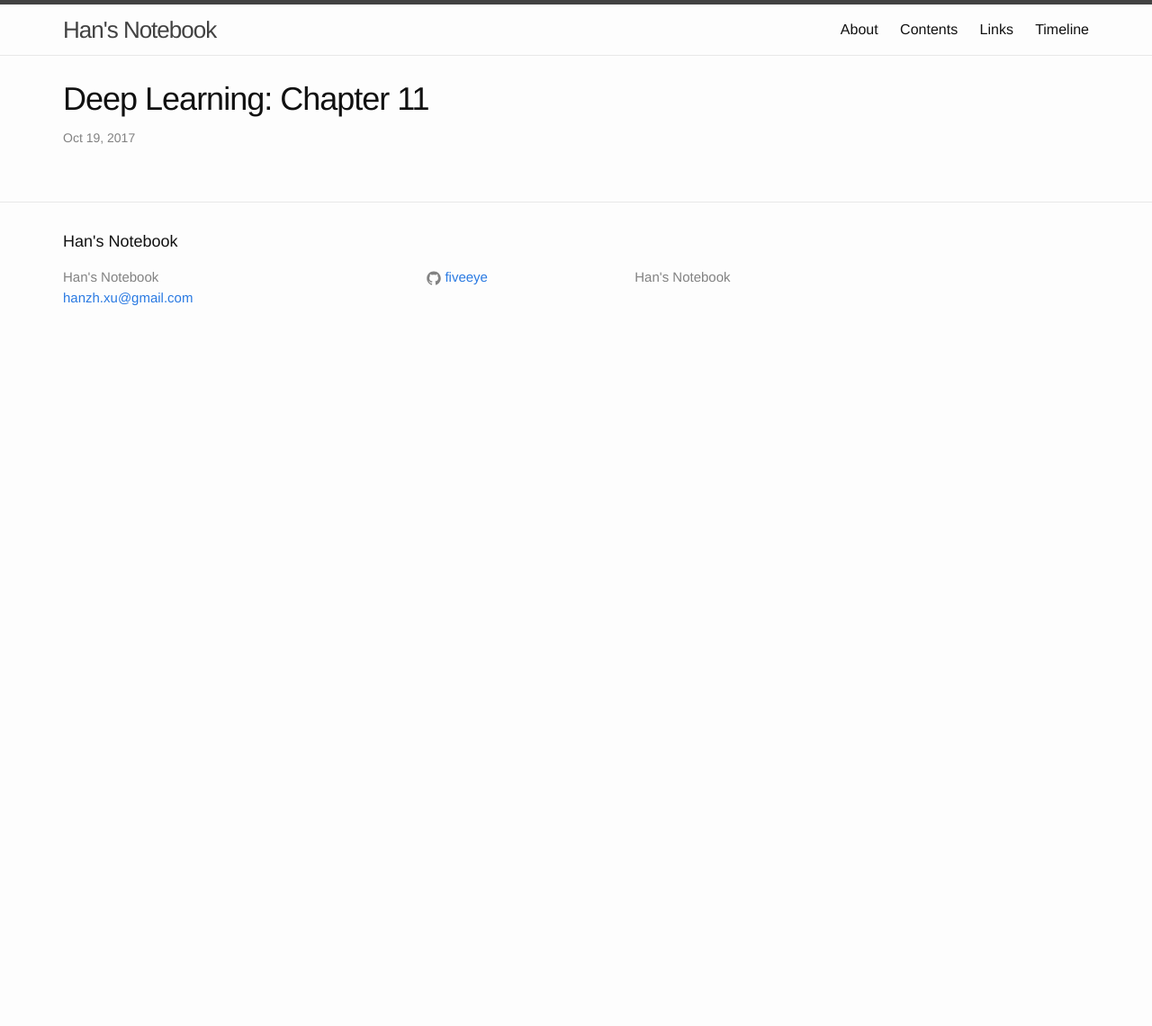
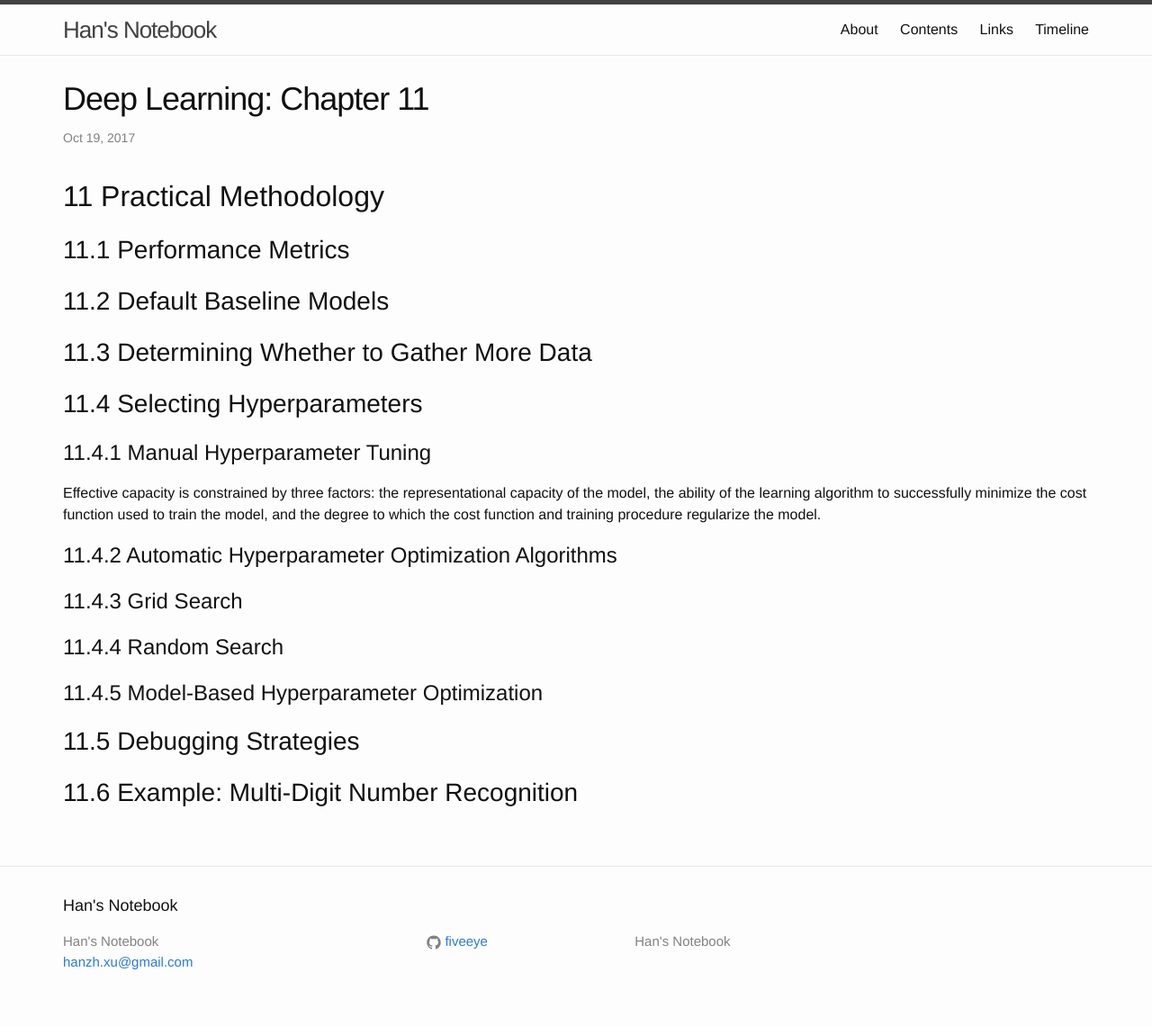
Before and after one commit to FiveEyes/FiveEyes.github.io, a Jekyll site: the page built from _posts/deeplearningbook/2017-10-19-Deep-Learning-Book-11.md, in a window 1280 px wide. Shown: the whole page at 90% size. Built offline with Jekyll 4.4.1, drawn with Linux system fonts in a browser that asks for light colours; before the commit the page ends 900 px from its top, so only the background shows below that.

Commit message:
Update 2017-10-19-Deep-Learning-Book-11.md

```diff
--- a/_posts/deeplearningbook/2017-10-19-Deep-Learning-Book-11.md
+++ b/_posts/deeplearningbook/2017-10-19-Deep-Learning-Book-11.md
@@ -4,3 +4,32 @@ title: "Deep Learning: Chapter 11"
 date: 2017-10-19 16:00:00
 categories: Learning
 ---
+
+# 11 Practical Methodology
+
+## 11.1 Performance Metrics
+
+## 11.2 Default Baseline Models
+
+## 11.3 Determining Whether to Gather More Data
+
+## 11.4 Selecting Hyperparameters
+
+### 11.4.1 Manual Hyperparameter Tuning
+
+Effective capacity is constrained by three factors: the representational capacity of the model, the ability of the learning algorithm to successfully minimize the cost function used to train the model, and the degree to which the cost function and training procedure regularize the model.
+
+
+### 11.4.2 Automatic Hyperparameter Optimization Algorithms
+
+### 11.4.3 Grid Search
+
+### 11.4.4 Random Search
+
+### 11.4.5 Model-Based Hyperparameter Optimization
+
+
+
+## 11.5 Debugging Strategies
+
+## 11.6 Example: Multi-Digit Number Recognition
```
